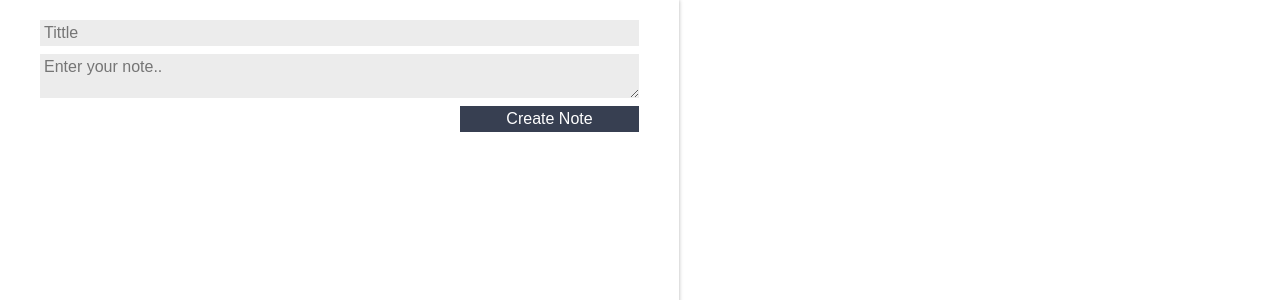
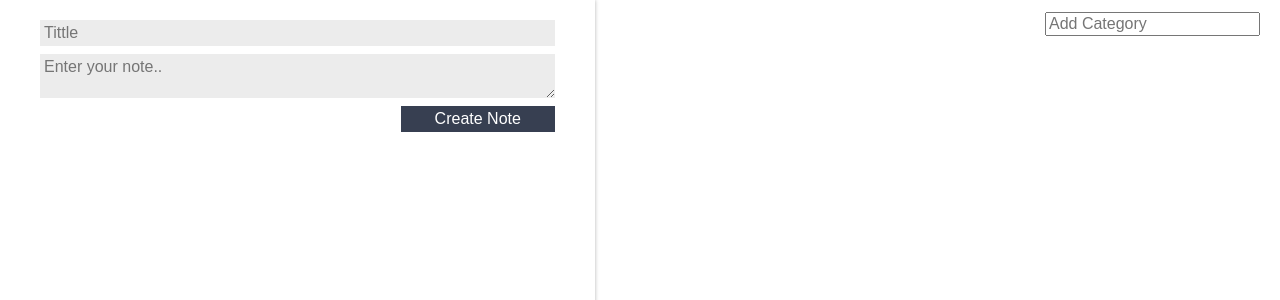
Before and after one commit to luanoliveira98/Alura-ReactJS-2, a React (Create React App) app: page / in a window 1280 px wide. Shown: the top 300 px of the page. Built offline with nearby package versions, Linux system fonts and the light colour scheme; the HTML template or start-up script is replaced by a standard one.

Commit message:
Cllass two

```diff
--- a/src/App.js
+++ b/src/App.js
@@ -1,13 +1,17 @@
 import React, { Component } from 'react';
 import NoteList from './components/NoteList';
 import RegisterForm from './components/RegisterForm';
+import CategoriesList from './components/CategoriesList';
 import "./assets/App.css";
 import './assets/index.css';
 
 class App extends Component {
   constructor() {
     super();
-    this.state = { notes: [] };
+    this.state = {
+      notes: [],
+      categories: [],
+    };
   }
 
   createNote(title, text) {
@@ -25,16 +29,31 @@ class App extends Component {
     this.setState(notesArray);
   }
 
+  createCategory(category) {
+    const newCategoriesArray = [...this.state.categories, category];
+    const newState = {
+      ...this.state,
+      categories: newCategoriesArray,
+    };
+    this.setState(newState);
+  }
+
   render() {
     return (
       <section className="content">
         <RegisterForm
           createNote={this.createNote.bind(this)}
         />
-        <NoteList
-          notes={this.state.notes}
-          deleteNote={this.deleteNote.bind(this)}
-        />
+        <main className="main-content">
+          <CategoriesList
+            categories={this.state.categories}
+            createCategory={this.createCategory.bind(this)}
+          />
+          <NoteList
+            notes={this.state.notes}
+            deleteNote={this.deleteNote.bind(this)}
+          />
+        </main>
       </section>
     );
   }
--- a/src/assets/App.css
+++ b/src/assets/App.css
@@ -1,5 +1,9 @@
 .content {
     display: flex;
+}
+
+.main-content {
+    flex-grow: 3;
 }
 
 :root {
--- /dev/null
+++ b/src/components/CategoriesList/index.js
@@ -0,0 +1,2 @@
+import CategoriesList from "./index.jsx";
+export default CategoriesList;
--- /dev/null
+++ b/src/components/CategoriesList/index.jsx
@@ -0,0 +1,26 @@
+import React, { Component } from 'react';
+import './style.css'
+
+class CategoriesList extends Component {
+    _handleEventInput(e) {
+        if (e.key === 'Enter') {
+            this.props.createCategory(e.target.value);
+            e.target.value = "";
+        }
+    }
+
+    render() {
+        return (
+            <section className="category-list">
+                <ul className="category-list_list">
+                    {this.props.categories.map((category, index) => {
+                        return <li className="category-list_item" key={index}>{category}</li>
+                    })}
+                </ul>
+                <input type="text"  className="category-list_input" placeholder="Add Category" onKeyUp={this._handleEventInput.bind(this)}/>
+            </section>
+        );
+    }
+}
+
+export default CategoriesList;
--- /dev/null
+++ b/src/components/CategoriesList/style.css
@@ -0,0 +1,24 @@
+.category-list {
+    display: flex;
+    flex-direction: row;
+    margin-top: 12px;
+}
+
+.category-list_list {
+    flex: 1;
+    display: flex;
+    flex-direction: row;
+    justify-content: space-evenly;
+}
+
+.category-list_item {
+    background-color: var(--secondary);
+    color: white;
+    padding: 4px 8px;
+    border-radius: 10px;
+    font-family: Arial, Helvetica, sans-serif;
+}
+
+.category-list_input {
+    margin-right: 20px;
+}
```
Also changed, not shown: 1 other file (tests, documents, lock files or other folders).
